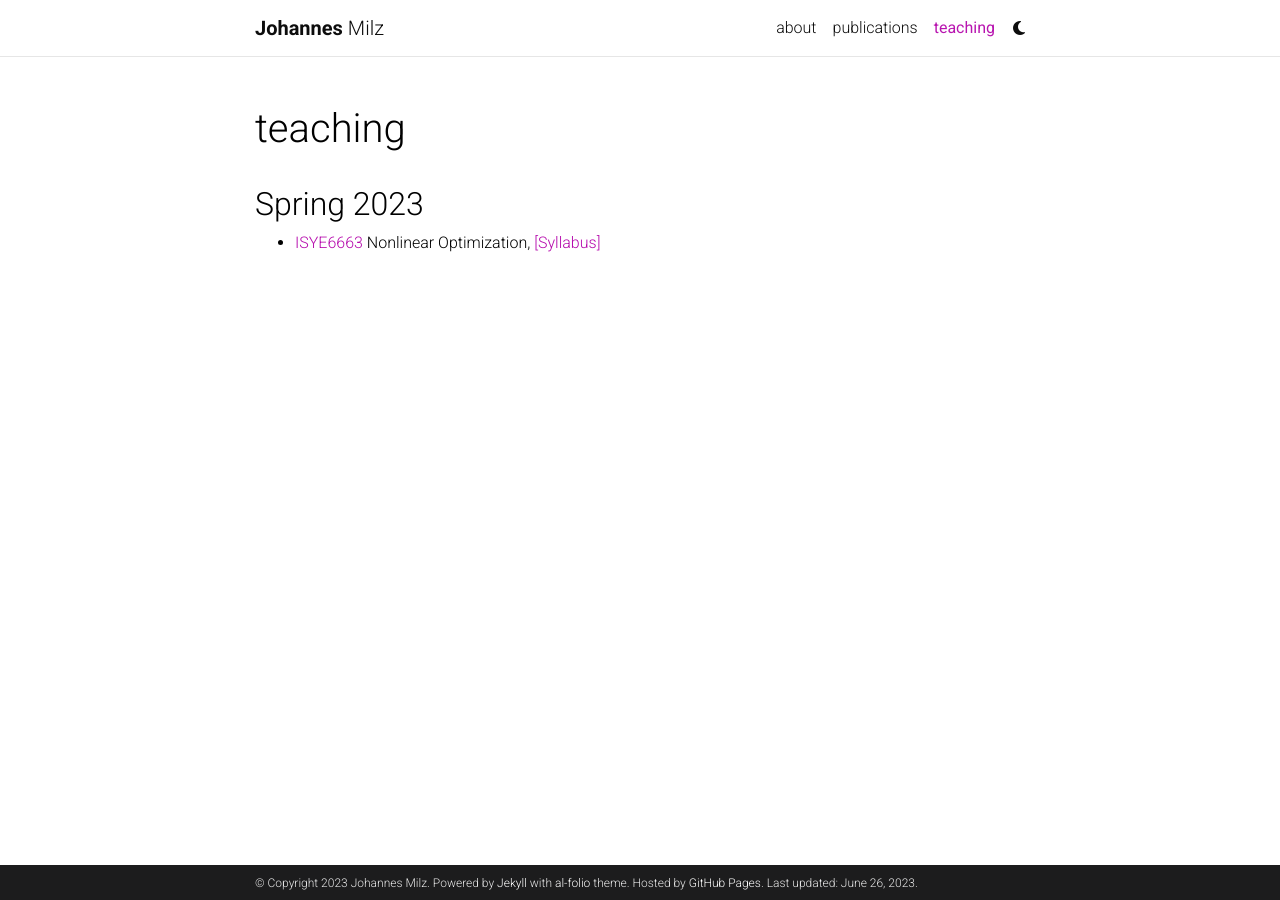
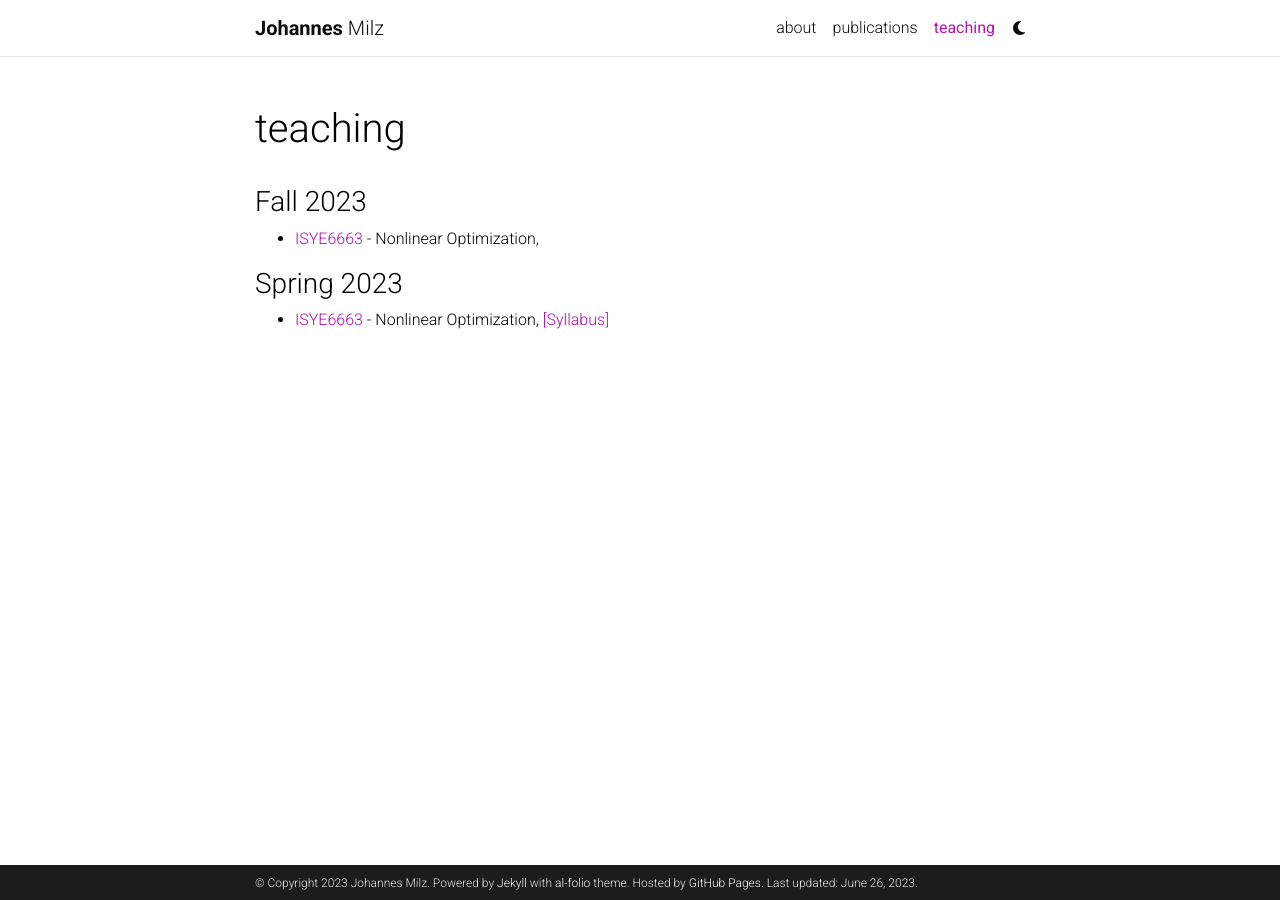
Before and after one commit to milzj/milzj.github.io, a Jekyll site: the page built from _pages/teaching.md, in a window 1280 px wide. Built offline with Jekyll 4.4.1, drawn with Linux system fonts in a browser that asks for light colours; comment, search, counter and statistics services are not loaded; a style sheet for code colours, icons or effects is not loaded.

Commit message:
Update teaching.md

```diff
--- a/_pages/teaching.md
+++ b/_pages/teaching.md
@@ -7,6 +7,9 @@
 nav_order: 5
 ---
 
-## Spring 2023
- - [ISYE6663](https://oscar.gatech.edu/bprod/bwckctlg.p_display_courses?term_in=202302&one_subj=ISYE&sel_crse_strt=6663&sel_crse_end=6663&sel_subj=&sel_levl=&sel_schd=&sel_coll=&sel_divs=&sel_dept=&sel_attr=) Nonlinear Optimization,
+### Fall 2023
+ - [ISYE6663](https://oscar.gatech.edu/bprod/bwckctlg.p_display_courses?term_in=202302&one_subj=ISYE&sel_crse_strt=6663&sel_crse_end=6663&sel_subj=&sel_levl=&sel_schd=&sel_coll=&sel_divs=&sel_dept=&sel_attr=) - Nonlinear Optimization,
+
+### Spring 2023
+ - [ISYE6663](https://oscar.gatech.edu/bprod/bwckctlg.p_display_courses?term_in=202302&one_subj=ISYE&sel_crse_strt=6663&sel_crse_end=6663&sel_subj=&sel_levl=&sel_schd=&sel_coll=&sel_divs=&sel_dept=&sel_attr=) - Nonlinear Optimization,
    [[Syllabus]](https://milzj.github.io/assets/pdf/ISYE6663-Syllabus-Spring-2023.pdf)
```
